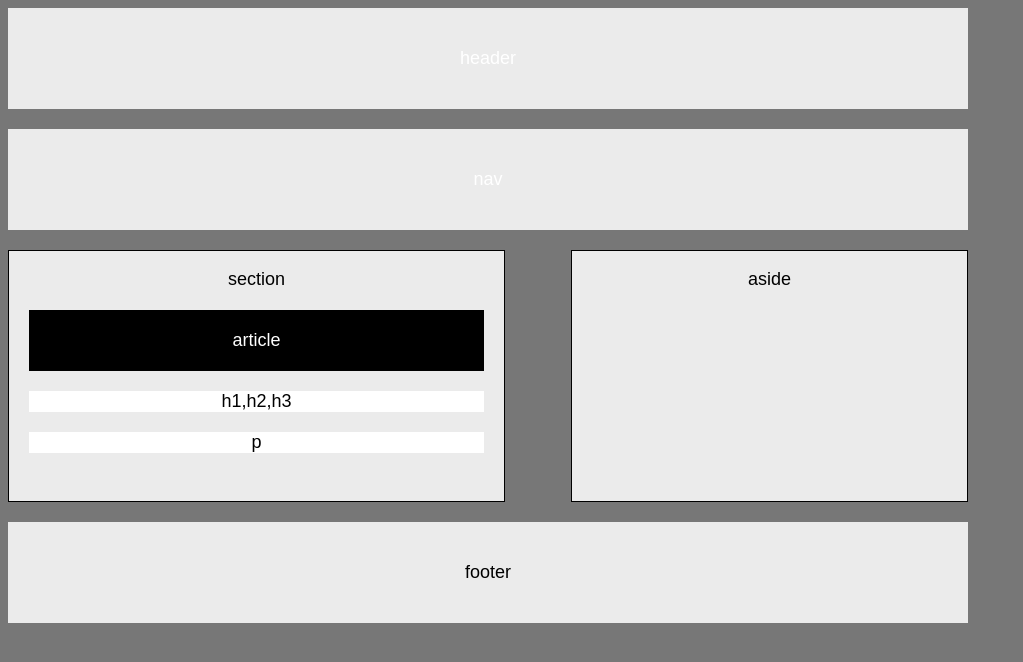
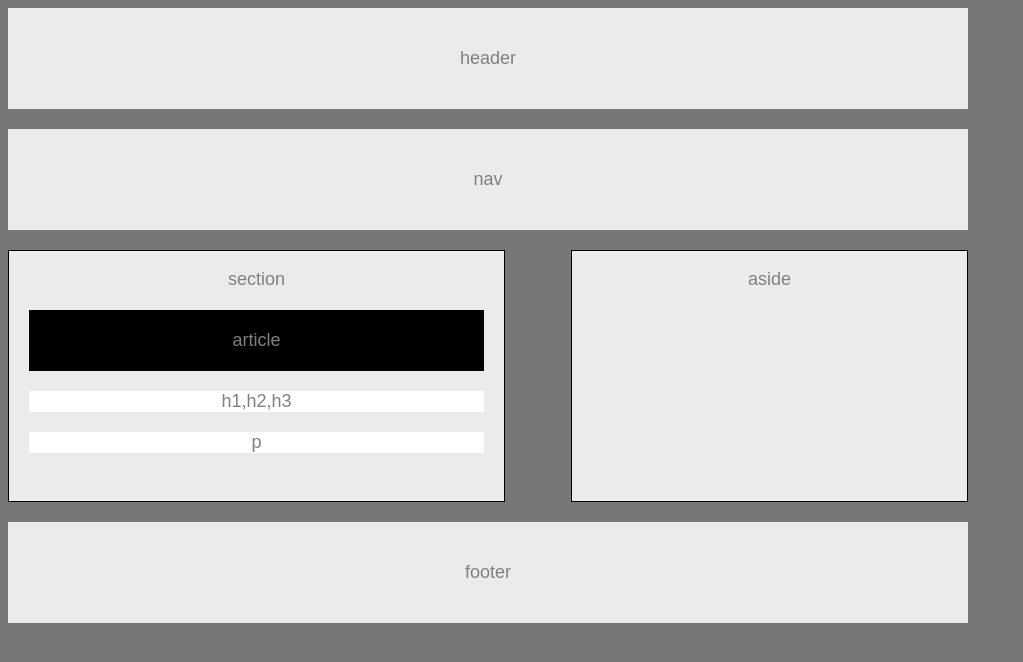
Before and after one commit to iamjayy/HW-Wireframe, a plain HTML site: page index.html in a window 1280 px wide. Shown: the whole page, without its empty margins (0-1023 px from the left). Drawn offline with Linux system fonts and the light colour scheme.

Commit message:
homework

```diff
--- a/index.html
+++ b/index.html
@@ -17,13 +17,18 @@
 
 <div>
     <section>
-            <p>section</p>
-    </section>
 
-    <section>
-                <article>
+        <section id="section">
+                <p>section</p>
+        </section>
+
+            <section id="article">
+
+            <article>
                     article
-                </article>
+             </article>
+
+             </section>
     </section>
 
     <section id="h">
@@ -36,7 +41,7 @@
 
 </div>
 
-<aside>
+<aside id="aside">
     <p>aside</p>
 </aside>
 
--- a/style.css
+++ b/style.css
@@ -1,7 +1,7 @@
 header {
     background:#ebebeb;
     padding: 40px;
-    color: white;
+    color: grey;
     margin-bottom: 20px;
     text-align: center;
 }
@@ -16,13 +16,14 @@
 nav {
     background: #ebebeb;
     padding: 40px;
-    color: white;
+    color: grey;
     margin-bottom: 20px;
     text-align: center;
 }
 
 div {
     float: left;
+    color: grey;
     height: 250px;
     background: #ebebeb;
     margin-bottom: 20px;
@@ -33,6 +34,7 @@
 
 aside {
     text-align: center;
+    color: grey;
     float: right;
     height: 250px;
     background: #ebebeb;
@@ -40,9 +42,9 @@
     border: 1px solid black;
 }
 
-article {
-    background: black;
-    color: white;
+#article {
+    background-color: black;
+    color: grey;
     padding: 20px;
     margin: 20px;
 }
@@ -64,6 +66,7 @@
 
 footer {
     text-align: center;
+    color: grey;
     clear: both;
     padding: 40px;
     background-color: #ebebeb;
```
